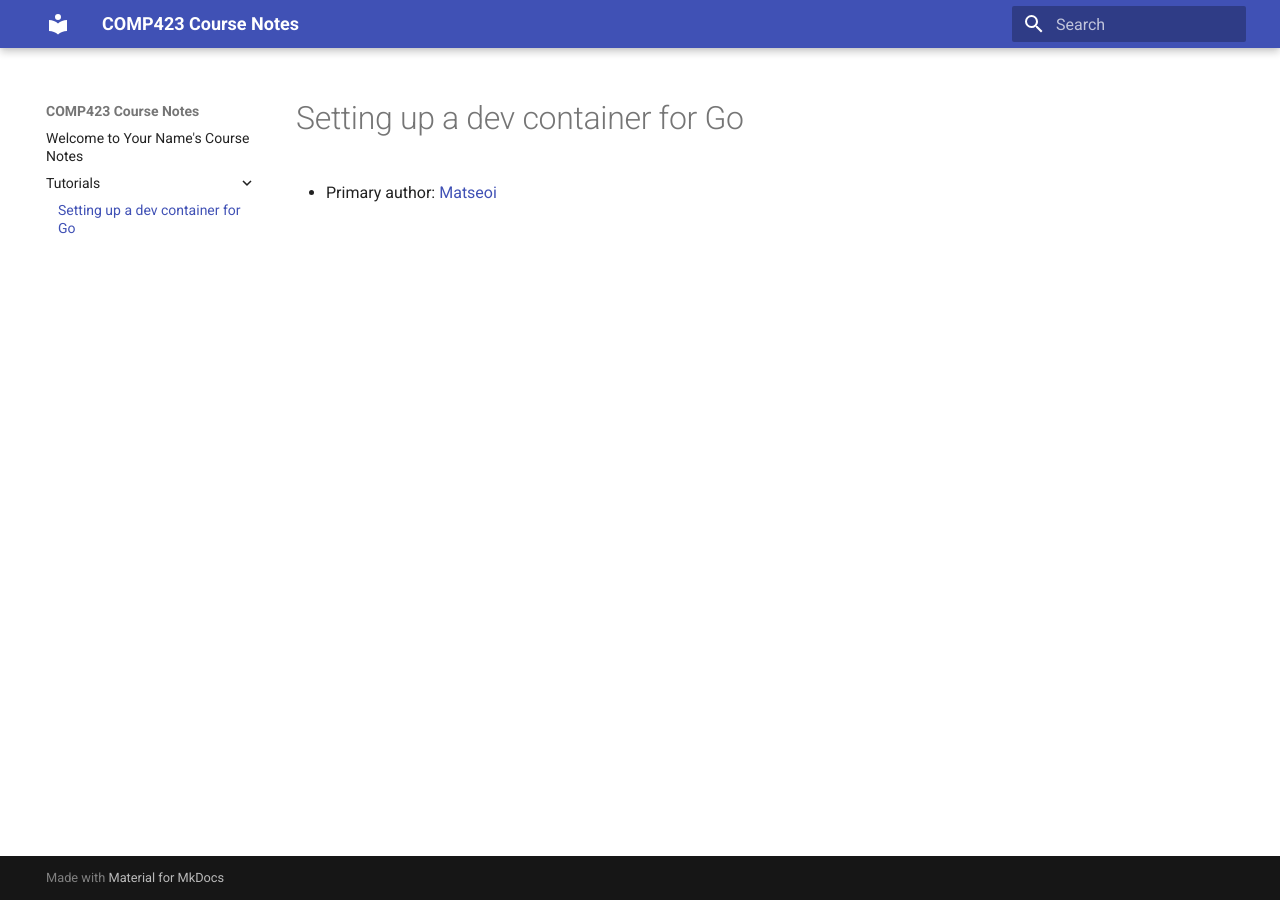
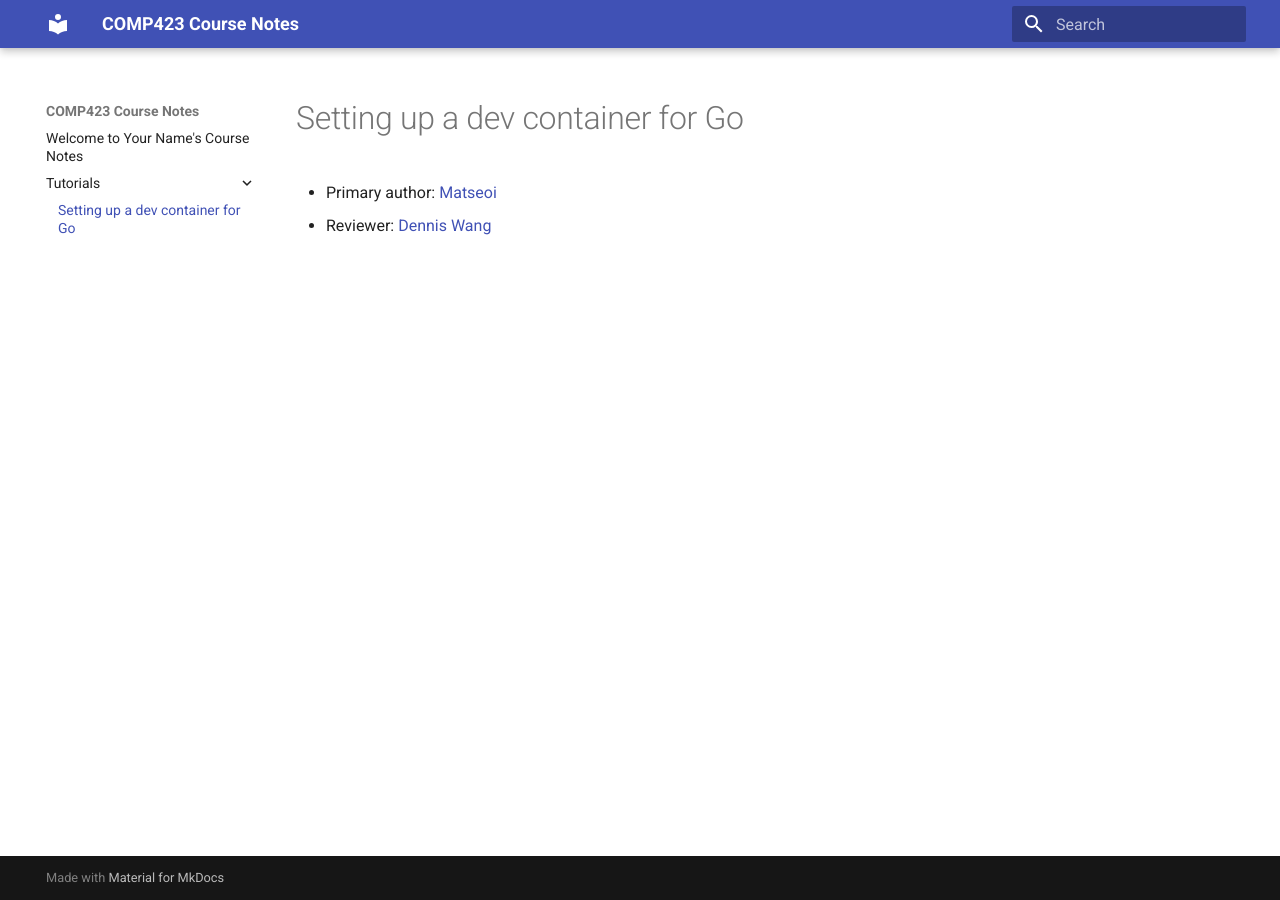
Before and after one commit to Juktong/comp423-course-notes, an MkDocs documentation site: the page built from docs/tutorials/go-setup.md, in a window 1280 px wide. Built offline with MkDocs 1.6.1 and Material for MkDocs 9.7.7, drawn with Linux system fonts in a browser that asks for light colours.

Commit message:
Add Reviewer

```diff
--- a/docs/tutorials/go-setup.md
+++ b/docs/tutorials/go-setup.md
@@ -1,3 +1,4 @@
 # Setting up a dev container for Go
 
 * Primary author: [Matseoi](https://github.com/JukTong/)
+* Reviewer: [Dennis Wang](https://github.com/DennisComp210)
```
Also changed, not shown: README.md (line endings or trailing spaces), docs/index.md (line endings or trailing spaces), mkdocs.yml (line endings or trailing spaces), 2 other files.
